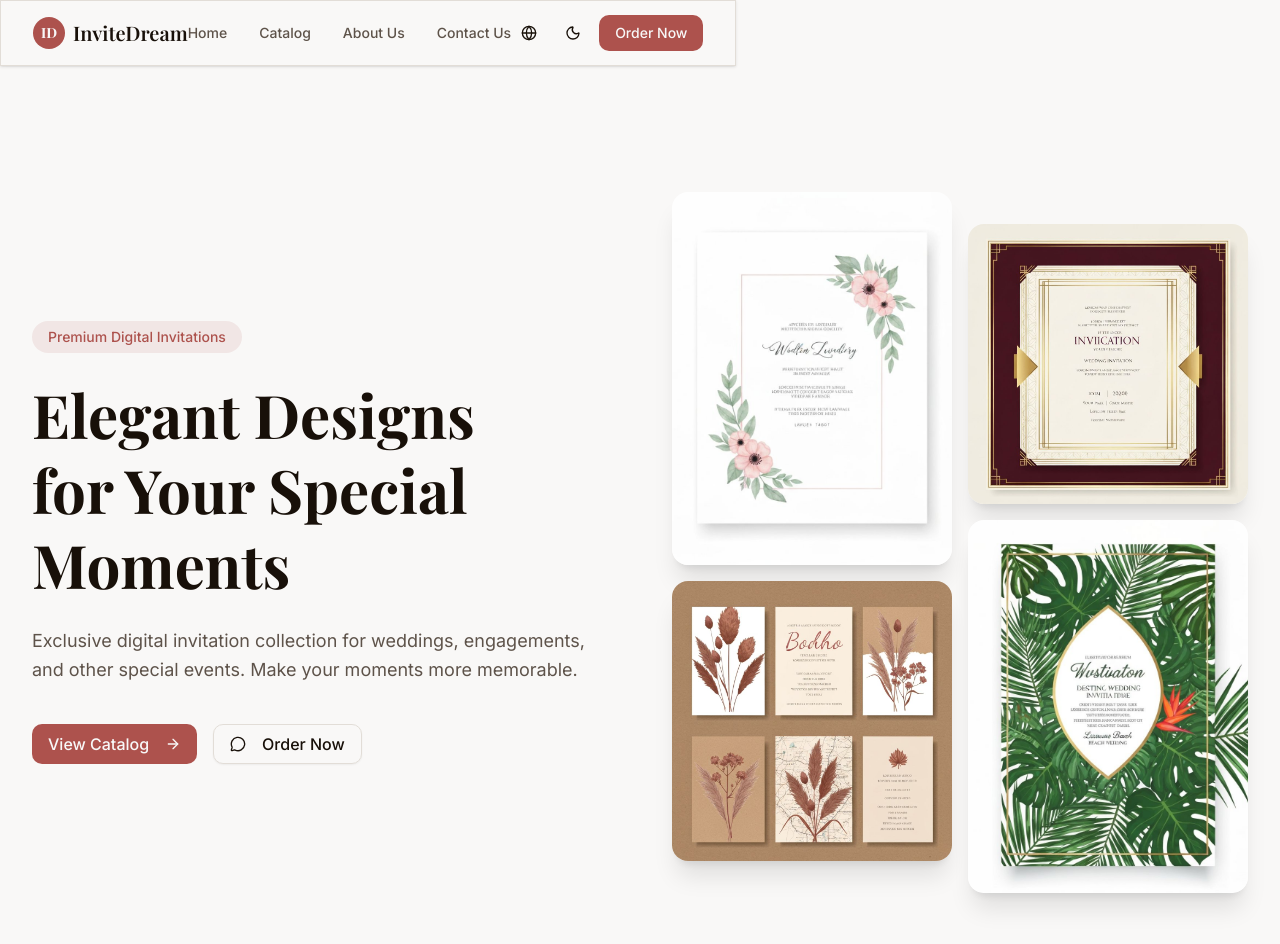
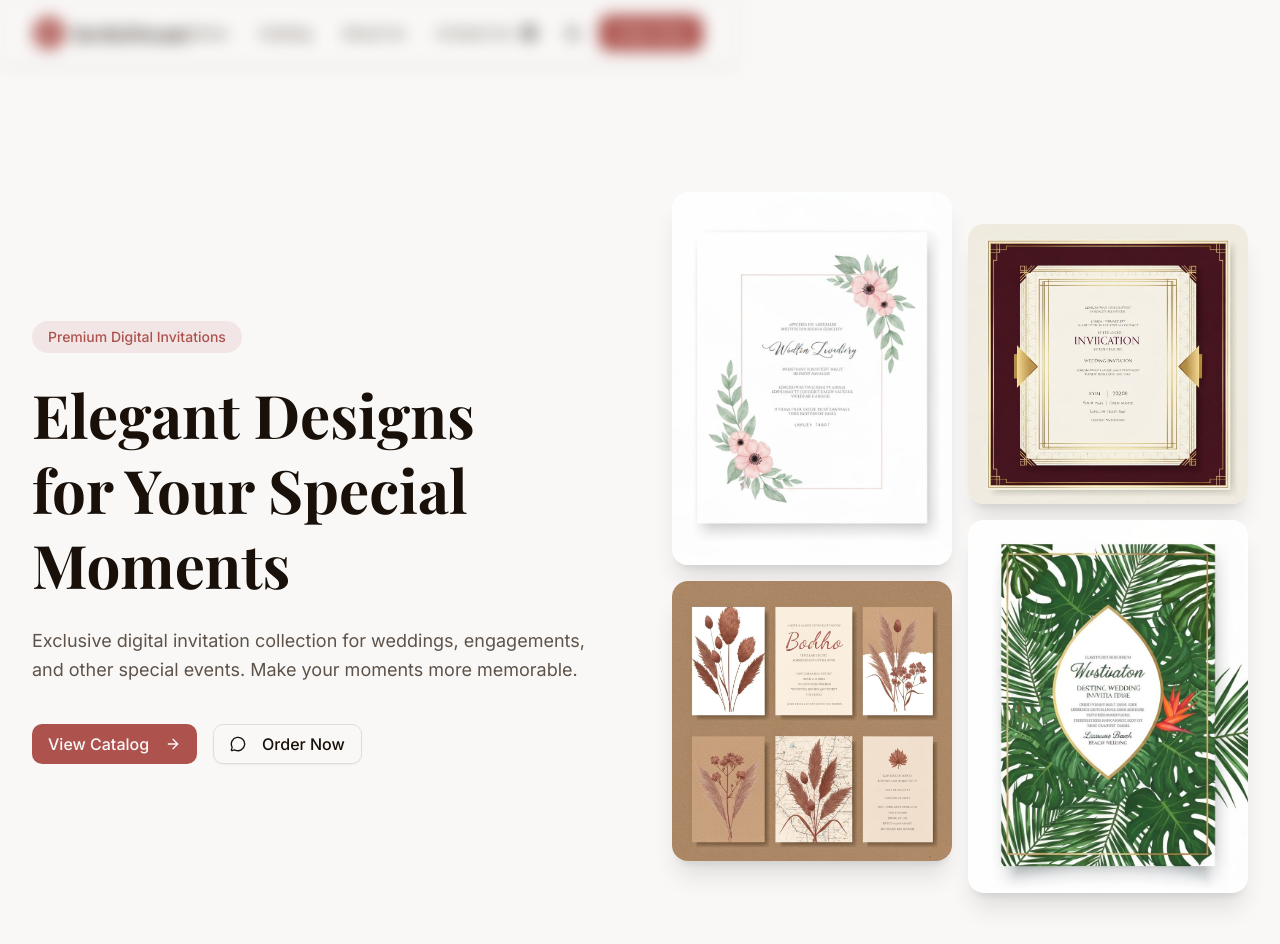
Before and after one commit to farhandayeen/catalog_undangan, a Next.js app: page / in a window 1280 px wide. Shown: the top 944 px of the page. Built offline with nearby package versions, Linux system fonts and the light colour scheme; a web font is replaced by a local one.

Commit message:
update header.tsx

```diff
--- a/components/landing/header.tsx
+++ b/components/landing/header.tsx
@@ -25,9 +25,9 @@ export function Header() {
   ]
 
   return (
-    <header className="fixed top - 0 w - full z - 50
-bg - gradient - to - r from - rose - 50 via - white to - pink - 50
-border - b border - rose - 100 shadow - sm">
+    <header className="fixed top - 0 left - 0 right - 0 z - 50
+bg - gradient - to - r from - rose - 50 / 80 via - white / 70 to - pink - 50 / 80
+backdrop - blur - md border - b border - rose - 100 / 50 shadow - sm">
       <div className="max-w-7xl mx-auto px-4 sm:px-6 lg:px-8">
         <div className="flex items-center justify-between h-16">
           {/* Logo */}
@@ -112,7 +112,9 @@ border - b border - rose - 100 shadow - sm">
 
       {/* Mobile Menu */}
       {mobileMenuOpen && (
-        <div className="md:hidden bg-background border-b border-border">
+        <div className="md: hidden
+bg - gradient - to - b from - rose - 50 / 90 to - white / 90
+backdrop - blur - md border - b border - rose - 100 / 50">
           <div className="px-4 py-4 space-y-3">
             {navItems.map((item) => (
               <a
```
